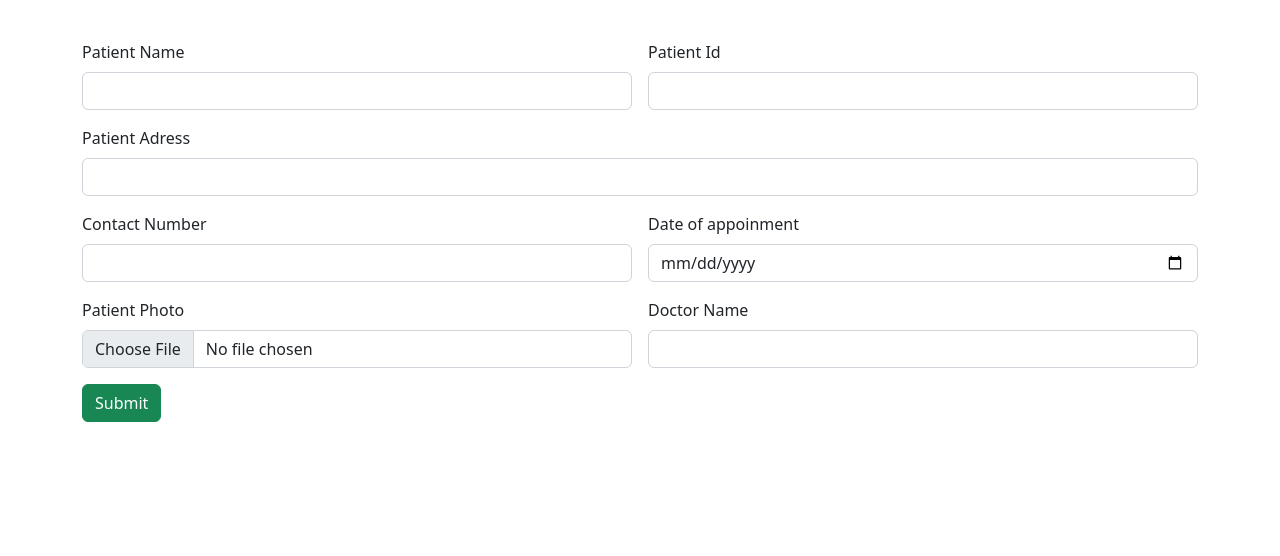
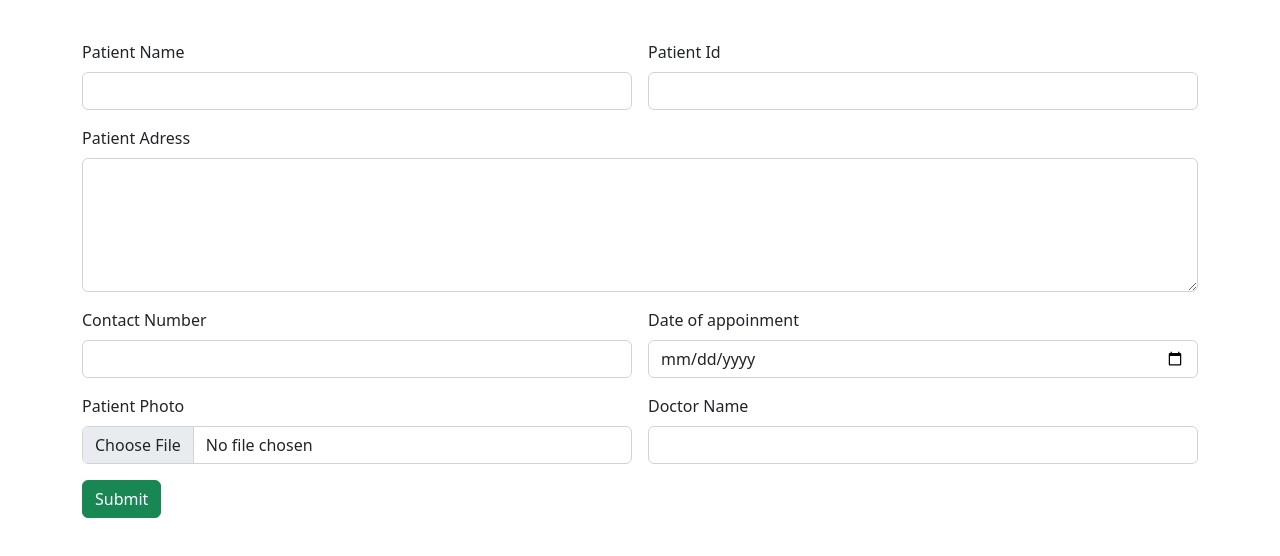
Before and after one commit to saloomaali/HospitalAppAngular, an Angular app: page / in a window 1280 px wide. Shown: the top 556 px of the page. Built offline with nearby package versions, Linux system fonts and the light colour scheme.

Commit message:
modified address field

```diff
--- a/src/app/patient-entry/patient-entry.component.html
+++ b/src/app/patient-entry/patient-entry.component.html
@@ -12,7 +12,7 @@
                 </div>
                 <div class="col col-12 col-sm-12 col-md-12 col-lg-12 col-xl-12 col-xxl-12">
                     <label for="" class="form-label">Patient Adress</label>
-                    <input type="text" class="form-control">
+                    <textarea name="" id="" cols="20" rows="5" class="form-control"></textarea>
                 </div>
                 <div class="col col-12 col-sm-6 col-md-6 col-lg-6 col-xl-6 col-xxl-6">
                     <label for="" class="form-label">Contact Number</label>
```
